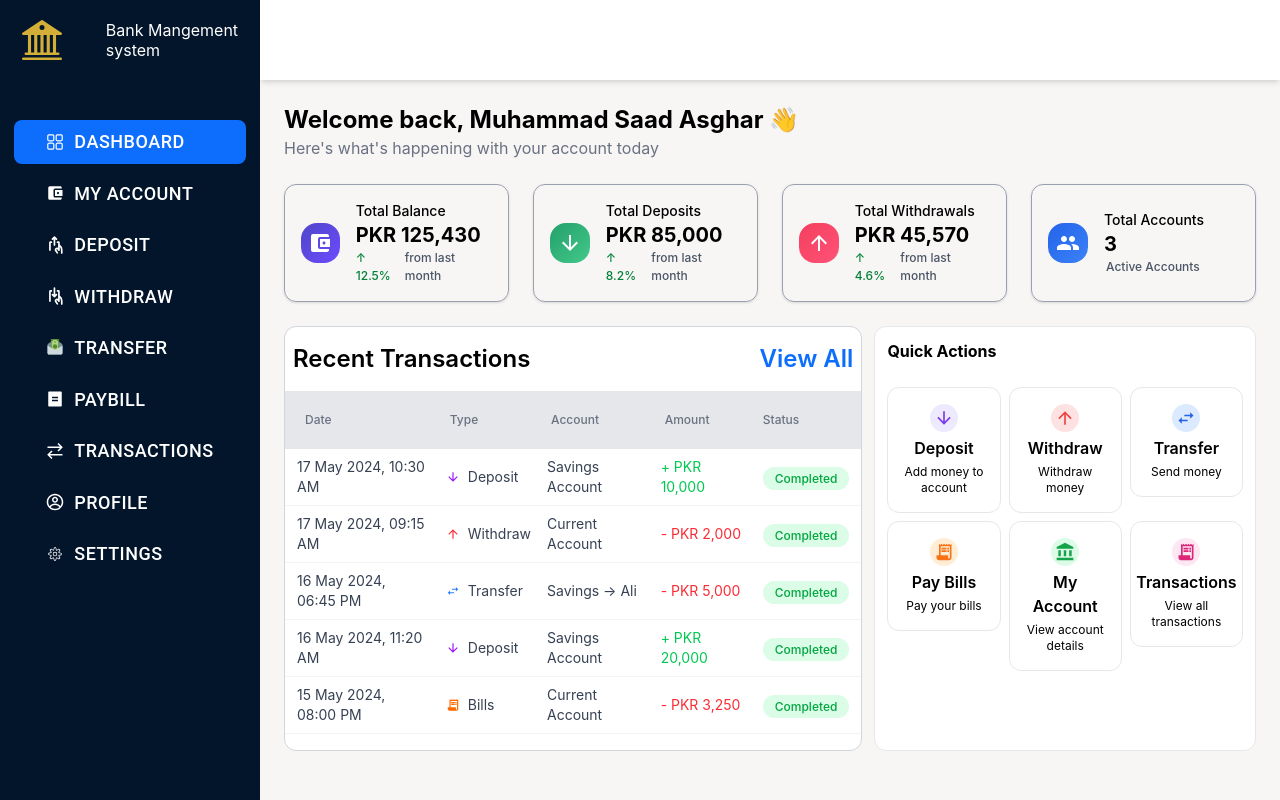
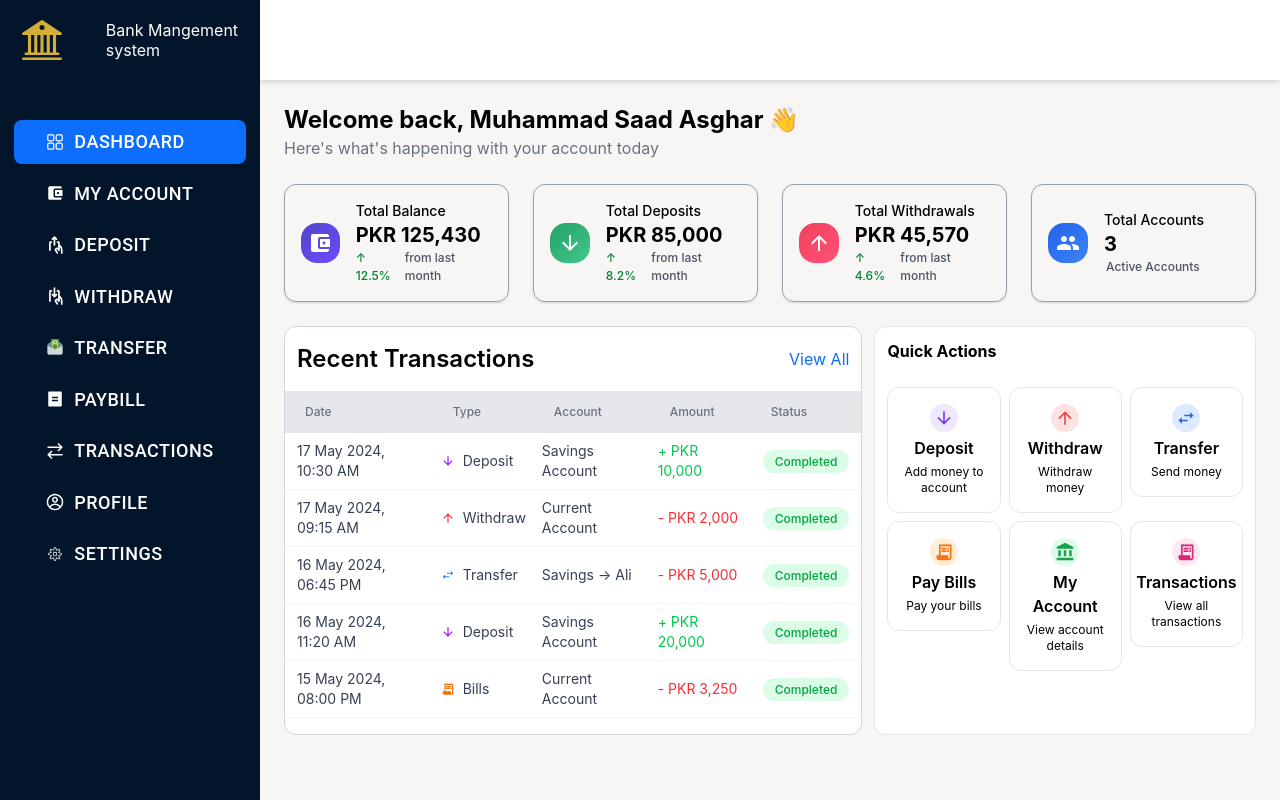
Before and after one commit to MuhammadSaadAsghar/banking-management-system, a React (Vite) app: page / in a window 1280 px wide. Built offline with nearby package versions, Linux system fonts and the light colour scheme.

Commit message:
recenttransaction responsive

```diff
--- a/src/components/Dashboard/RecentTransaction.jsx
+++ b/src/components/Dashboard/RecentTransaction.jsx
@@ -74,30 +74,36 @@ const RecentTransaction = () => {
     <>
 
       <section className="border border-gray-300 py-4 rounded-xl bg-white">
-        <header className="flex justify-between text-2xl px-2 font-semibold ">
-          <h2>Recent Transactions</h2>
-          <Link className="text-[#0D6EFD] cursor-pointer" to="/transactions">
+       <header className="flex flex-col gap-2 px-3 sm:flex-row sm:items-center sm:justify-between">
+  <h2 className="text-xl font-semibold sm:text-2xl">
+    Recent Transactions
+  </h2>
+
+  <Link
+    className="text-sm text-[#0D6EFD] cursor-pointer sm:text-base"
+    to="/transactions"
+  >
     View All
   </Link>
 </header>
-        <div className="overflow-x-auto">
+        <div className=" ">
 
-          <table className="w-full mt-4">
+          <table className="w-full mt-4 text-xs sm:text-sm">
             <thead className="border-b border-t bg-gray-200  border-gray-200">
               <tr >
-                <th className="text-left lg:px-5 px-2 py-3 text-xs font-medium text-gray-500">
+               <th className="text-left px-2 py-2 sm:px-5 sm:py-3 text-[10px] sm:text-xs font-medium text-gray-500">
                   Date
                 </th>
-                <th className="text-left py-5 lg:px-3 px-2 text-xs font-medium text-gray-500">
+                <th className="text-left px-2 py-2 sm:px-5 sm:py-3 text-[10px] sm:text-xs font-medium text-gray-500">
                   Type
                 </th>
-                <th className="text-left py-5 lg:px-3 px-2 text-xs font-medium text-gray-500">
+               <th className="text-left px-2 py-2 sm:px-5 sm:py-3 text-[10px] sm:text-xs font-medium text-gray-500">
                   Account
                 </th>
-                <th className="text-left py-5 lg:px-3 px-2 text-xs font-medium text-gray-500">
+<th className="text-left px-2 py-2 sm:px-5 sm:py-3 text-[10px] sm:text-xs font-medium text-gray-500">
                   Amount
                 </th>
-                <th className="text-left py-5 lg:px-3 px-2 text-xs font-medium text-gray-500">
+               <th className="text-left px-2 py-2 sm:px-5 sm:py-3 text-[10px] sm:text-xs font-medium text-gray-500">
                   Status
                 </th>
               </tr>
@@ -106,18 +112,25 @@ const RecentTransaction = () => {
         {recentTransactions.map((ele) => {
             const Icon = ele.icon;
           return  <tr key={ele.id} className="border-b   border-gray-100">
-                <td className="lg:px-3 px-1 py-2 text-sm text-gray-700">
+               <td className="px-2 py-2 sm:px-3 text-[10px] sm:text-sm text-gray-700">
   {ele.date}
 </td>
-                <td className={` py-2 px-1 lg:px-2 text-sm text-gray-700 `}> <div className="flex items-center gap-2"> <span className={`${ele.iconColor}`} ><Icon/></span>{ele.type}</div></td>
-                <td className=" py-2 px-1 lg:px-2 text-sm text-gray-700 ">
+             <td className="px-2 py-2 sm:px-2 text-[10px] sm:text-sm text-gray-700">
+  <div className="flex items-center gap-1 sm:gap-2">
+    <span className={`${ele.iconColor}`}>
+      <Icon />
+    </span>
+    {ele.type}
+  </div>
+</td>
+               <td className="px-2 py-2 sm:px-2 text-[10px] sm:text-sm text-gray-700">
   {ele.account}
 </td>
-                <td className={`py-2 px-1 lg:px-2 text-sm text-gray-700 ${ele.amountColor}`}>
+               <td className={`px-2 py-2 sm:px-2 text-[10px] sm:text-sm ${ele.amountColor}`}>
   {ele.amount}
 </td>
-                                  <td className="lg:px-3 px-1 py-2">
-                    <span className="rounded-full bg-green-100 px-3 py-1 text-xs font-medium text-green-600">
+                  <td className="px-2 py-2 sm:px-3">
+  <span className="rounded-full bg-green-100 px-2 py-1 text-[9px] sm:px-3 sm:text-xs font-medium text-green-600">
     {ele.status}
   </span>
 </td>
```
Lines whose indentation alone changed are shown as unchanged.
